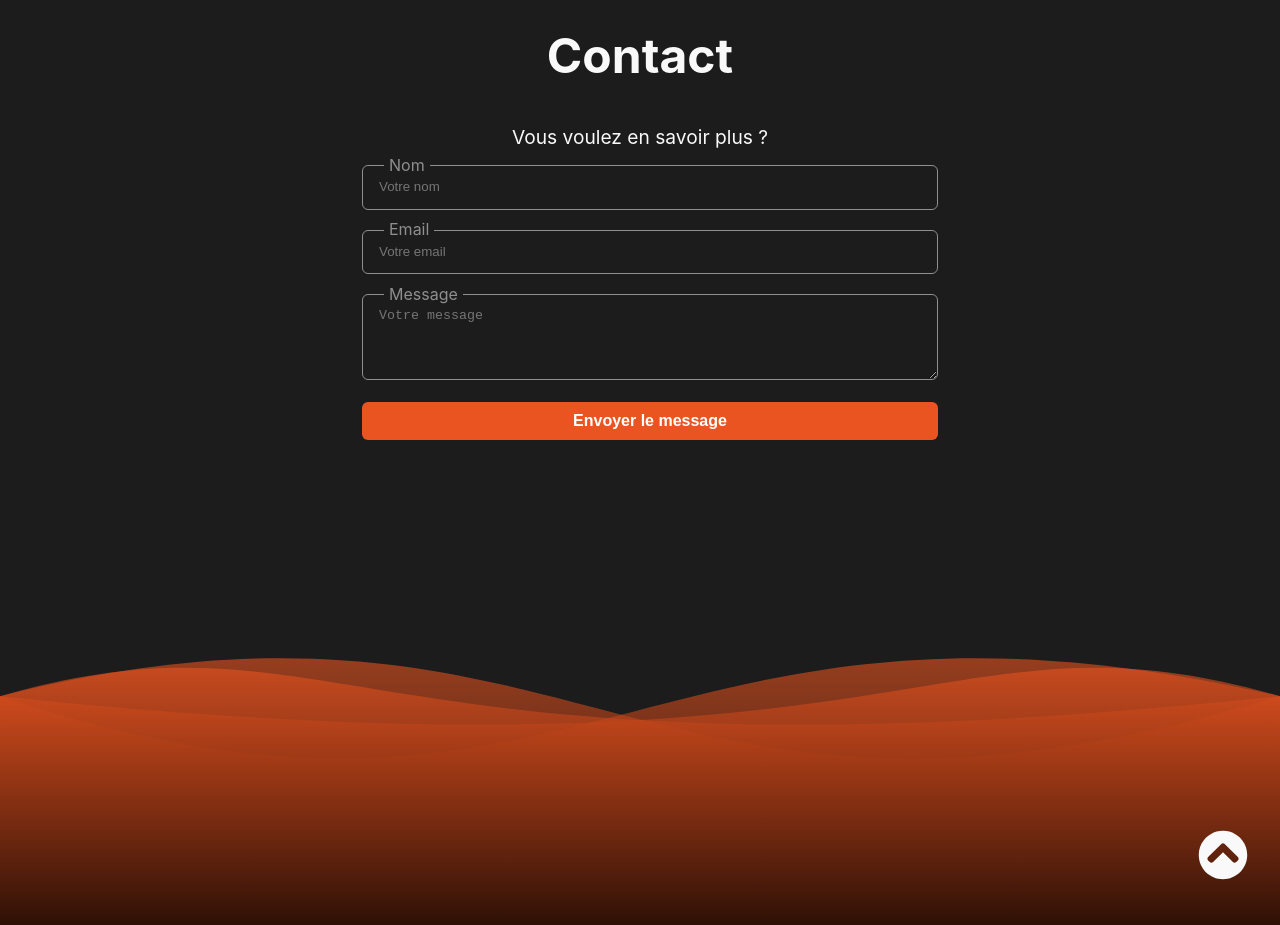
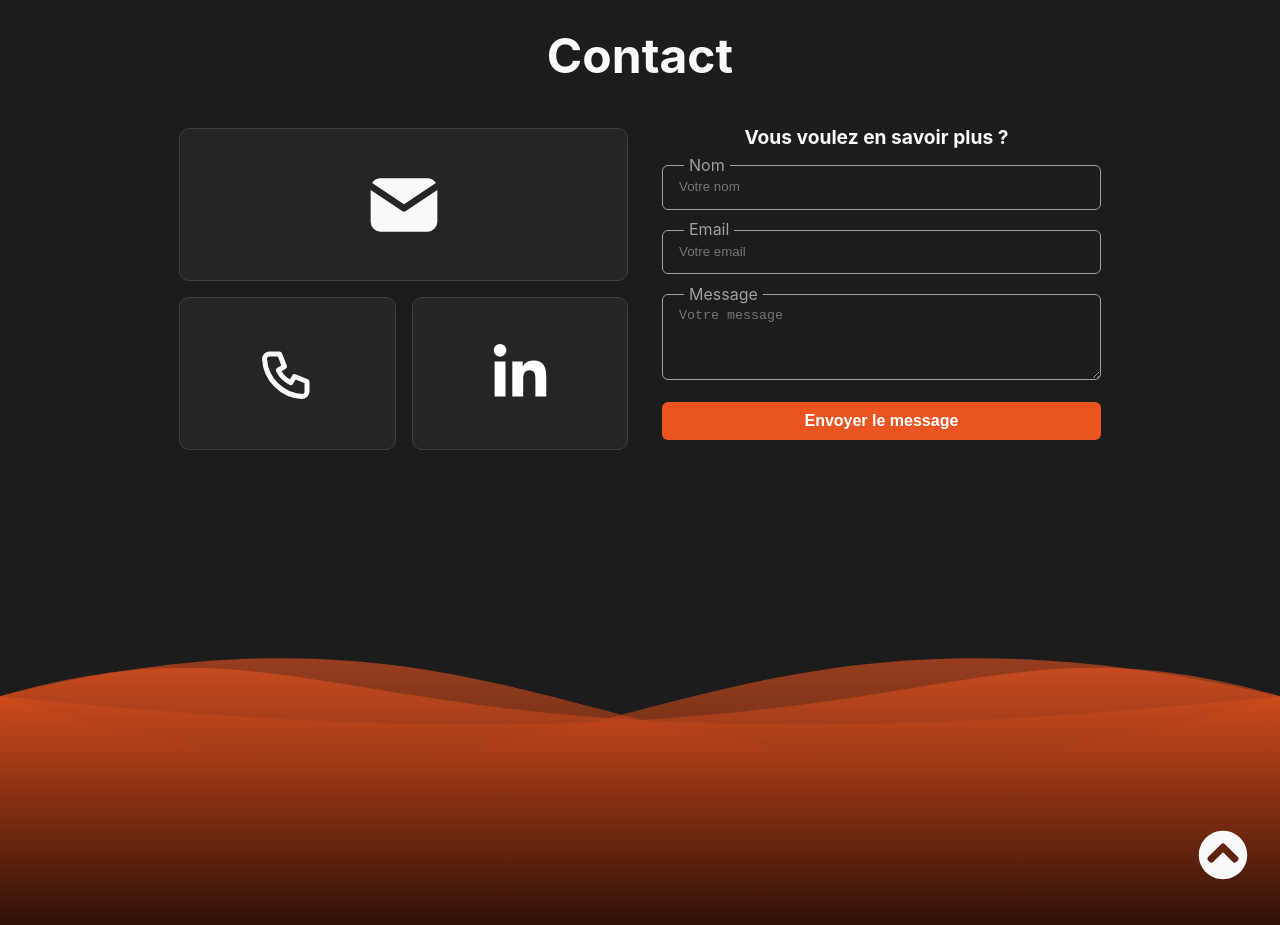
Before and after one commit to Deunoh/react-portfolio, a React (Vite) app: page / in a window 1280 px wide. Shown: the part 7200-8125 px from the top of the page. Built offline with nearby package versions, Linux system fonts and the light colour scheme.

Commit message:
contact form desktop

```diff
--- a/src/components/Contact/Contact.jsx
+++ b/src/components/Contact/Contact.jsx
@@ -22,7 +22,61 @@ const Contact = () => {
   return (
     <section className="contact-section" id="contact-section">
       <h2 className="main-title-section">Contact</h2>
-      <div className="others-contact"></div>
+      <div className="contact-container-flex">
+        <div className="others-contact">
+          <a
+            href="mailto:denovann@live.fr"
+            className="contact-group contact-mail"
+          >
+            <svg
+              xmlns="http://www.w3.org/2000/svg"
+              width="80"
+              height="80"
+              viewBox="0 0 24 24"
+              fill="currentColor"
+              className="icon icon-tabler icons-tabler-filled icon-tabler-mail"
+            >
+              <path stroke="none" d="M0 0h24v24H0z" fill="none" />
+              <path d="M22 7.535v9.465a3 3 0 0 1 -2.824 2.995l-.176 .005h-14a3 3 0 0 1 -2.995 -2.824l-.005 -.176v-9.465l9.445 6.297l.116 .066a1 1 0 0 0 .878 0l.116 -.066l9.445 -6.297z" />
+              <path d="M19 4c1.08 0 2.027 .57 2.555 1.427l-9.555 6.37l-9.555 -6.37a2.999 2.999 0 0 1 2.354 -1.42l.201 -.007h14z" />
+            </svg>
+          </a>
+          <div className="contact-list">
+            <a href="tel:+33689421639" className="contact-group contact-phone">
+              <svg
+                xmlns="http://www.w3.org/2000/svg"
+                width="60"
+                height="60"
+                viewBox="0 0 24 24"
+                fill="none"
+                stroke="currentColor"
+                strokeWidth="2"
+                strokeLinecap="round"
+                strokeLinejoin="round"
+                className="icon icon-tabler icons-tabler-outline icon-tabler-phone"
+              >
+                <path stroke="none" d="M0 0h24v24H0z" fill="none" />
+                <path d="M5 4h4l2 5l-2.5 1.5a11 11 0 0 0 5 5l1.5 -2.5l5 2v4a2 2 0 0 1 -2 2a16 16 0 0 1 -15 -15a2 2 0 0 1 2 -2" />
+              </svg>
+            </a>
+            <a
+              href="https://www.linkedin.com/in/denovann/"
+              target="_blank"
+              rel="noreferrer"
+              className="contact-group contact-li"
+            >
+              <svg
+                width="60"
+                height="60"
+                xmlns="http://www.w3.org/2000/svg"
+                viewBox="0 0 448 512"
+                fill="#fff"
+              >
+                <path d="M100.28 448H7.4V148.9h92.88zM53.79 108.1C24.09 108.1 0 83.5 0 53.8a53.79 53.79 0 0 1 107.58 0c0 29.7-24.1 54.3-53.79 54.3zM447.9 448h-92.68V302.4c0-34.7-.7-79.2-48.29-79.2-48.29 0-55.69 37.7-55.69 76.7V448h-92.78V148.9h89.08v40.8h1.3c12.4-23.5 42.69-48.3 87.88-48.3 94 0 111.28 61.9 111.28 142.3V448z" />
+              </svg>
+            </a>
+          </div>
+        </div>
         <div className="form-container">
           <h3 className="form-title">Vous voulez en savoir plus ?</h3>
           <form className="contact-form" onSubmit={handleSubmit}>
@@ -64,6 +118,7 @@ const Contact = () => {
             <button type="submit">Envoyer le message</button>
           </form>
         </div>
+      </div>
     </section>
   );
 };
--- a/src/components/Contact/Contact.scss
+++ b/src/components/Contact/Contact.scss
@@ -5,6 +5,45 @@
   flex-direction: column;
   width: 100vw;
   padding: 0 v.$paddings-side;
+  .contact-container-flex {
+    width: 80%;
+    gap: 1.5rem;
+    display: flex;
+    .others-contact {
+      width: 50%;
+      display: flex;
+      flex-direction: column;
+      gap: 1rem;
+      .contact-group {
+        display: flex;
+        justify-content: center;
+        align-items: center;
+        border: 1px solid v.$gray-border;
+        border-radius: 10px;
+        background-color: v.$container-bg;
+        svg {
+          color: v.$text;
+        }
+        &:hover {
+          background-color: darken(v.$primary, 10%);
+        }
+      }
+      .contact-mail {
+        height: 50%;
+      }
+      .contact-list {
+        height: 50%;
+        display: flex;
+        flex-direction: row;
+        gap: 1rem;
+        .contact-phone {
+          width: 50%;
+        }
+        .contact-li {
+          width: 50%;
+        }
+      }
+    }
     .form-container {
       width: 50%;
       height: fit-content;
@@ -14,11 +53,13 @@
       .form-title {
         width: 100%;
         font-size: 1.2rem;
+        font-weight: bold;
         color: v.$text;
         margin-bottom: 0.5rem;
         text-align: center;
       }
       form {
+        padding-right: 10px;
         display: flex;
         flex-direction: column;
         button {
@@ -49,7 +90,7 @@
           textarea {
             padding: 0 0.5rem;
             color: v.$text;
-          border: 1px solid v.$gray-text-hover;
+            border: 1px solid v.$gray-icon;
             border-radius: 6px;
             position: relative;
             width: 100%;
@@ -62,6 +103,9 @@
               border-color: v.$primary;
               outline: none;
             }
+            &:hover {
+              border-color: v.$primary;
+            }
             &::placeholder {
               margin-left: 0.5rem;
               padding-left: 0.5rem;
@@ -69,7 +113,7 @@
           }
 
           label {
-          color: v.$gray-text-hover;
+            color: v.$gray-icon;
             position: absolute;
             top: 0.2ex;
             z-index: 1;
@@ -77,6 +121,7 @@
             background-color: v.$background;
             padding: 0 5px;
             transition: color 0.3s ease;
+          }
         }
       }
     }
--- a/src/components/Skills/SkillsList/SkillsList.scss
+++ b/src/components/Skills/SkillsList/SkillsList.scss
@@ -16,7 +16,7 @@
     align-items: center;
     flex-direction: column;
     border-radius: 10px;
-    background-color: #ffffff0a;
+    background-color: v.$container-bg;
 
     .skills-techno-logo-container {
       padding: 0.5rem;
--- a/src/styles/_variables.scss
+++ b/src/styles/_variables.scss
@@ -2,6 +2,7 @@
 $background: #1c1c1c;
 $footer-bg: #161616;
 $footer-dark: #000;
+$container-bg: #ffffff0a;
 
 $primary: #e95420;
 $secondary-title: #ff8a00;
```
Lines whose indentation alone changed are shown as unchanged.
